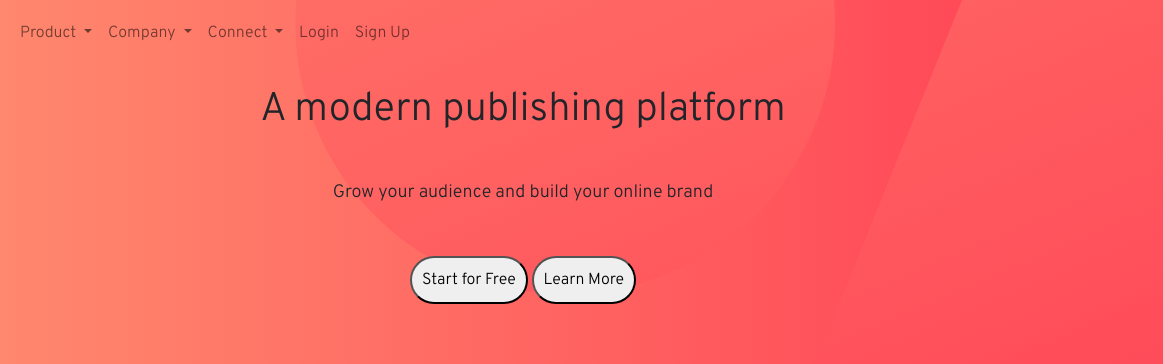
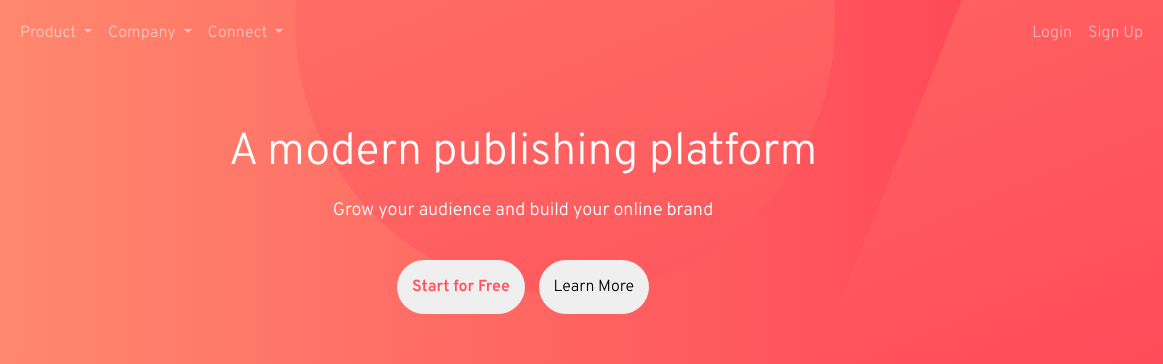
Before and after one commit to emllew/blog-landing-page, a plain HTML site: page index.html in a window 1280 px wide. Shown: the top 364 px of the page, 117-1280 px from the left. Drawn offline with nearby package versions, Linux system fonts and the light colour scheme.

Commit message:
nav spacing

```diff
--- a/index.html
+++ b/index.html
@@ -20,7 +20,7 @@
 
   <header>
 
-    <nav class="navbar navbar-expand-lg navbar-light bg-transparent">
+    <nav class="navbar navbar-expand-lg  bg-transparent navbar-dark">
       <div class="container-fluid">
         <a class="navbar-brand" href="#"><img src="images/logo.svg"></a>
         <button class="navbar-toggler" type="button" data-bs-toggle="collapse" data-bs-target="#navbarScroll"
@@ -28,7 +28,8 @@
           <span class="navbar-toggler-icon"></span>
         </button>
         <div class="collapse navbar-collapse" id="navbarScroll">
-          <ul class="navbar-nav me-auto my-2 my-lg-0 navbar-nav-scroll" style="--bs-scroll-height: 100px;">
+          <ul class="navbar-nav d-flex justify-content-end me-auto my-2 my-lg-0 navbar-nav-scroll"
+            style="--bs-scroll-height: 100px;">
             <li class="nav-item dropdown">
               <a class="nav-link dropdown-toggle" href="#" id="navbarScrollingDropdown" role="button"
                 data-bs-toggle="dropdown" aria-expanded="false">
@@ -66,10 +67,12 @@
                 <li><a class="dropdown-item" href="#">LinkedIn</a></li>
               </ul>
             </li>
-            <li class="nav-item float-end">
+          </ul>
+          <ul class="navbar-nav d-flex justify-content-end ml-auto mb-2 mb-lg-0">
+            <li class="nav-item">
               <a class="nav-link" href="#">Login</a>
             </li>
-            <li class="nav-item float-end">
+            <li class="nav-item">
               <a class="nav-link" href="#">Sign Up</a>
             </li>
           </ul>
@@ -81,8 +84,8 @@
       <h1>A modern publishing platform</h1>
       <h4>Grow your audience and build your online brand</h4>
       <br />
-      <button>Start for Free</button>
-      <button>Learn More</button>
+      <button class="startBtn">Start for Free</button>
+      <button class="learnBtn">Learn More</button>
     </div>
     <img src="images/bg-pattern-intro.svg" id="headersvg">
   </header>
--- a/styles.css
+++ b/styles.css
@@ -28,6 +28,7 @@ nav {
   background: transparent;
   z-index: 100;
 }
+
 #headersvg {
   position: absolute;
   top: -155vh;
@@ -50,15 +51,29 @@ header {
   z-index: 50;
 }
 h1 {
-  padding: 20px;
+  font-size: 2.8rem;
+  margin-top: 50px;
+  color: var(--text);
+  padding: 10px;
 }
 h4 {
-  padding: 20px;
+  color: var(--text);
+  margin: 10px;
   font-size: 18px;
 }
 button {
+  margin: 5px;
+  border: none;
   border-radius: 100px;
-  padding: 10px;
+  padding: 15px;
+}
+.startBtn {
+  color: var(--CTA-text);
+  font-weight: bold;
+}
+.startBtn:hover {
+  color: white;
+  background-color: var(--CTA-hover-background);
 }
 main {
   margin-top: 0;
```
